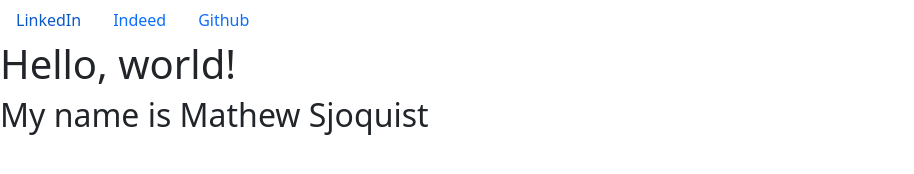
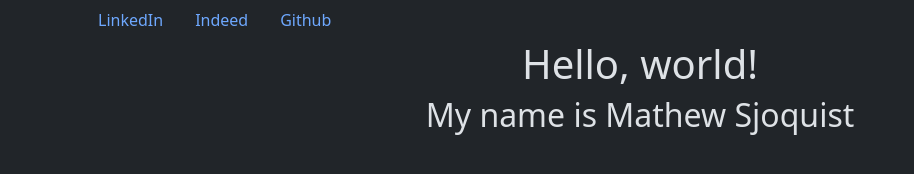
Before and after one commit to seatwiggy/seatwiggy.github.io, a plain HTML site: page index.html in a window 1280 px wide. Shown: the whole page, without its empty margins (0-914 px from the left). Drawn offline with nearby package versions, Linux system fonts and the light colour scheme.

Commit message:
dark theme

```diff
--- a/index.html
+++ b/index.html
@@ -1,5 +1,5 @@
 <!doctype html>
-<html lang="en">
+<html lang="en" data-bs-theme="dark">
 
 <head>
     <meta charset="utf-8">
@@ -13,13 +13,18 @@
 </head>
 
 <body>
-    <nav class="nav">
-        <a class="nav-link" href="https://www.linkedin.com/in/mathew-sjoquist-8558bb299">LinkedIn</a>
-        <a class="nav-link" href="https://profile.indeed.com/p/mathews-kyl8pg9">Indeed</a>
-        <a class="nav-link" href="https://github.com/seatwiggy">Github</a>
-    </nav>
-    <h1>Hello, world!</h1>
-    <h2>My name is Mathew Sjoquist</h2>
+    <div class="container">
+        <nav class="nav">
+            <a class="nav-link" href="https://www.linkedin.com/in/mathew-sjoquist-8558bb299"
+                target="_blank">LinkedIn</a>
+            <a class="nav-link" href="https://profile.indeed.com/p/mathews-kyl8pg9" target="_blank">Indeed</a>
+            <a class="nav-link" href="https://github.com/seatwiggy" target="_blank">Github</a>
+        </nav>
+    </div>
+    <div class="container text-center">
+        <h1>Hello, world!</h1>
+        <h2>My name is Mathew Sjoquist</h2>
+    </div>
 </body>
 
 </html>
```
Also changed, not shown: 1 other file.
